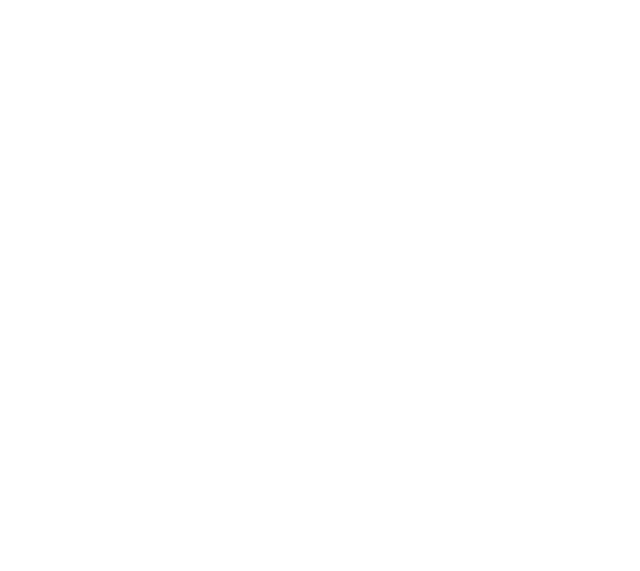
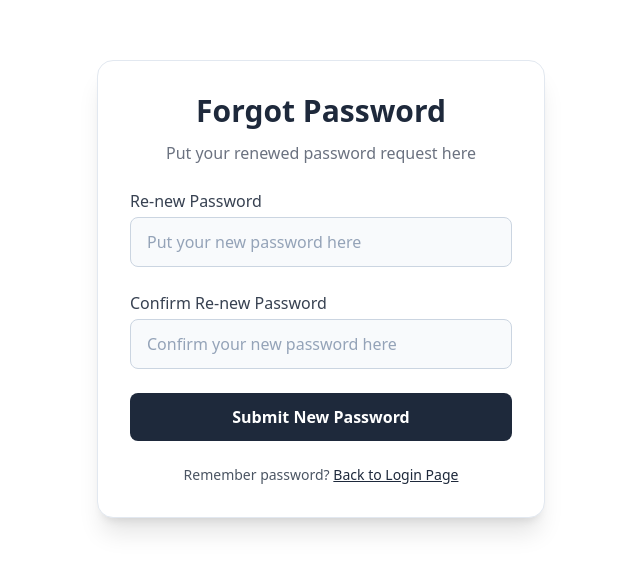
Before and after one commit to Jeionee/DC08-AI-Learning-Insight, a React (Vite) app in the folder fe/: page /forgot-password in a window 1280 px wide. Before the commit this address had no page. Shown: the part 111-682 px from the top of the page, without its empty margins (319-959 px from the left). Built offline with nearby package versions, Linux system fonts and the light colour scheme.

Commit message:
Menambahkan halaman forgot password

```diff
--- a/fe/src/App.jsx
+++ b/fe/src/App.jsx
@@ -1,10 +1,11 @@
 import React, { useState, useEffect } from "react";
-import { BrowserRouter, Routes, Route, Navigate } from "react-router-dom";
+import { BrowserRouter as Router, Routes, Route, Navigate } from "react-router-dom";
 
+import ForgotPasswordPage from "./pages/ForgotPasswordPage"; // Import halaman Forgot Password
 import DashboardLayout from "./layout/DashboardLayout";
 import Dashboard from "./components/Dashboard";
 import Profile from "./pages/Profile";
-import Login from "./pages/LoginPage";
+import LoginPage from "./pages/LoginPage";
 
 const App = () => {
   const [learningData, setLearningData] = useState(null);
@@ -108,7 +109,7 @@
   }
 
   return (
-    <BrowserRouter>
+    <Router>
       <Routes>
 
         {/* LOGIN */}
@@ -118,10 +119,13 @@
             isLoggedIn ? (
               <Navigate to="/dashboard" replace />
             ) : (
-              <Login onLogin={() => setIsLoggedIn(true)} />
+              <LoginPage onLogin={() => setIsLoggedIn(true)} />
             )
           }
         />
+
+        {/* FORGOT PASSWORD */}
+        <Route path="/forgot-password" element={<ForgotPasswordPage />} />
 
         {/* PROTECTED ROUTES */}
         <Route
@@ -143,7 +147,7 @@
         </Route>
 
       </Routes>
-    </BrowserRouter>
+    </Router>
   );
 };
 
--- a/fe/src/api/authApi.js
+++ b/fe/src/api/authApi.js
@@ -10,3 +10,11 @@
 
   return response.data; // token & user
 }
+
+export async function forgotPasswordRequest(email) {
+  const response = await axios.post(`${API_URL}/api/auth/forgot-password`, {
+    email,
+  });
+
+  return response.data; // confirmation message
+}
--- /dev/null
+++ b/fe/src/pages/ForgotPasswordPage.jsx
@@ -0,0 +1,95 @@
+import { useState } from "react";
+
+export default function ForgotPasswordPage() {
+  const [email, setEmail] = useState("");
+  const [message, setMessage] = useState("");
+  const [error, setError] = useState("");
+  const [password, setNewPassword] = useState("");
+  const [renewPassword, setRenewPassword] = useState("");
+
+  const handleSubmit = (e) => {
+    e.preventDefault();
+
+    if (!password) {
+      setError("Password must be filled");
+      return;
+    }
+
+    if (!password !== renewPassword) {
+      setError("Passwords do not match");
+      return;
+    }
+  };
+
+  return (
+    <div className="min-h-screen flex items-center justify-center bg-white p-6">
+      <div className="w-full max-w-md bg-white rounded-2xl shadow-xl p-8 border border-slate-200">
+        <h1 className="text-3xl font-bold text-slate-800 text-center mb-3">
+          Forgot Password
+        </h1>
+
+        <p className="text-center text-gray-500 mb-6">
+          Put your renewed password request here
+        </p>
+
+        {error && (
+          <p className="text-red-500 text-sm text-center mb-3">{error}</p>
+        )}
+
+        {message && (
+          <p className="text-green-500 text-sm text-center mb-3">{message}</p>
+        )}
+
+        <form onSubmit={handleSubmit} className="space-y-6">
+          {/* Re-new Password */}
+          <div>
+            <label className="block text-gray-700 mb-1 font-medium">
+              Re-new Password
+            </label>
+            <input
+              type="password"
+              className="w-full px-4 py-3 rounded-lg bg-slate-50 border border-slate-300 text-slate-700 placeholder-slate-400 focus:border-slate-700 focus:ring-2 focus:ring-slate-400 outline-none"
+              placeholder="Put your new password here"
+              value={password}
+              onChange={(e) => setNewPassword(e.target.value)}
+            />
+          </div>
+
+          {/* Confirm Re-new Password */}
+          <div>
+            <label className="block text-gray-700 mb-1 font-medium">
+              Confirm Re-new Password
+            </label>
+            <input
+              type="password"
+              className="w-full px-4 py-3 rounded-lg bg-slate-50 border border-slate-300 text-slate-700 placeholder-slate-400 focus:border-slate-700 focus:ring-2 focus:ring-slate-400 outline-none"
+              placeholder="Confirm your new password here"
+              value={renewPassword}
+              onChange={(e) => setRenewPassword(e.target.value)}
+            />
+          </div>
+
+          {/* Button */}
+          <button
+            type="submit"
+            className="w-full py-3 bg-slate-800 text-white font-semibold rounded-lg hover:bg-slate-900 active:scale-95 transition"
+          >
+            Submit New Password
+          </button>
+        </form>
+
+        <div className="text-center mt-6">
+          <p className="text-sm text-gray-600">
+            Remember password?{" "}
+            <a
+              href="/login"
+              className="text-slate-800 underline cursor-pointer hover:text-slate-900 transition"
+            >
+              Back to Login Page
+            </a>
+          </p>
+        </div>
+      </div>
+    </div>
+  );
+}
--- a/fe/src/pages/LoginPage.jsx
+++ b/fe/src/pages/LoginPage.jsx
@@ -1,6 +1,7 @@
 import { useState } from "react";
 import { Eye, EyeOff } from "lucide-react";
 import { loginRequest } from "../api/authApi";
+import { Link } from "react-router-dom"; // Import Link untuk menambahkan tautan
 
 export default function Login({ onLogin }) {
   const [email, setEmail] = useState("");
@@ -17,10 +18,10 @@
     }
 
     try {
-      //panggil API login dari file lain
+      // Panggil API login dari file lain
       const data = await loginRequest(email, password);
 
-      // ambil token dan user
+      // Ambil token dan user
       localStorage.setItem("token", data.token);
       localStorage.setItem("user", JSON.stringify(data.user));
 
@@ -87,9 +88,12 @@
 
             {/* Forgot Password */}
             <p className="text-right mt-2">
-              <span className="text-slate-700 text-sm hover:underline cursor-pointer">
+              <Link
+                to="/forgot-password"
+                className="text-slate-700 text-sm hover:underline cursor-pointer"
+              >
                 Forgot Password?
-              </span>
+              </Link>
             </p>
           </div>
 
```
